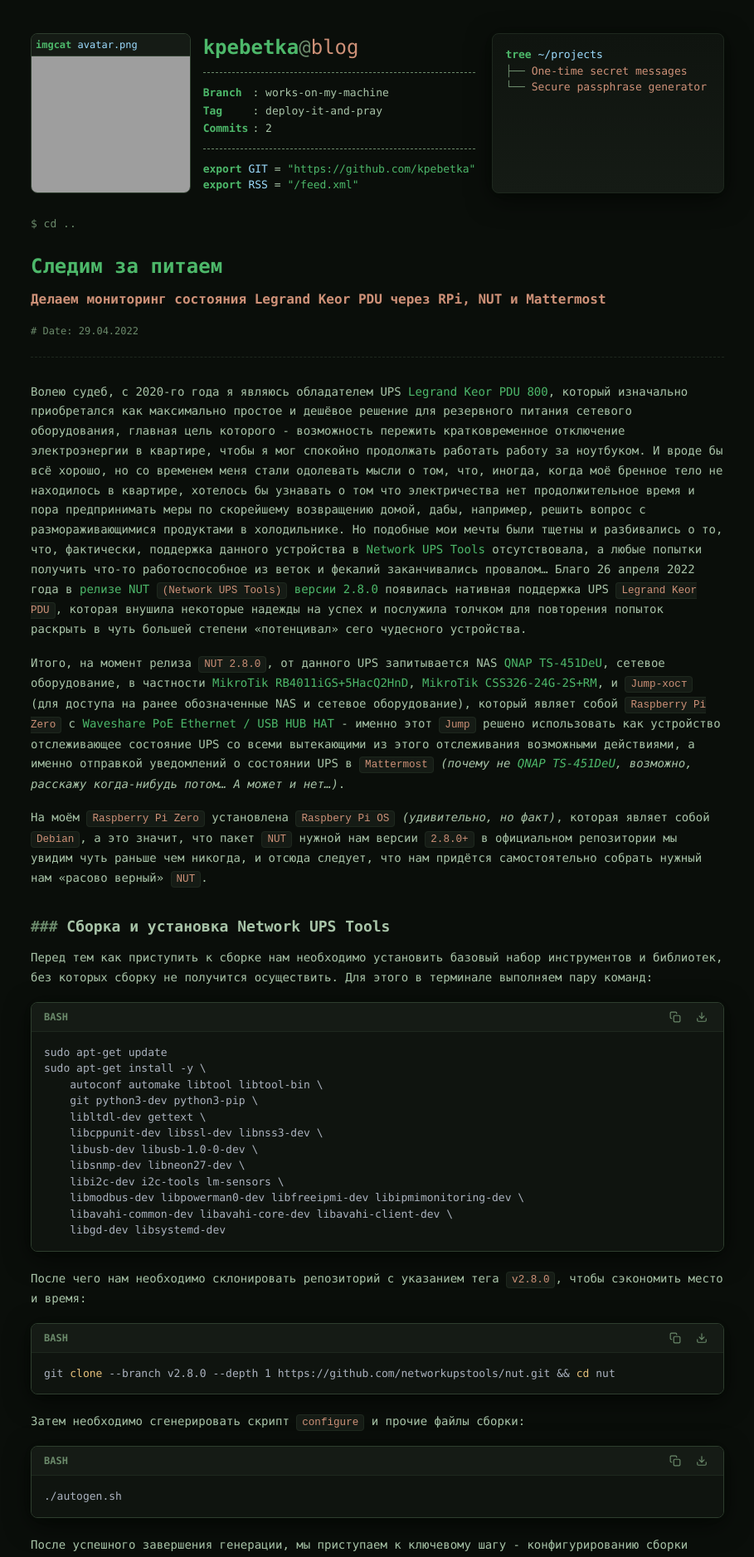
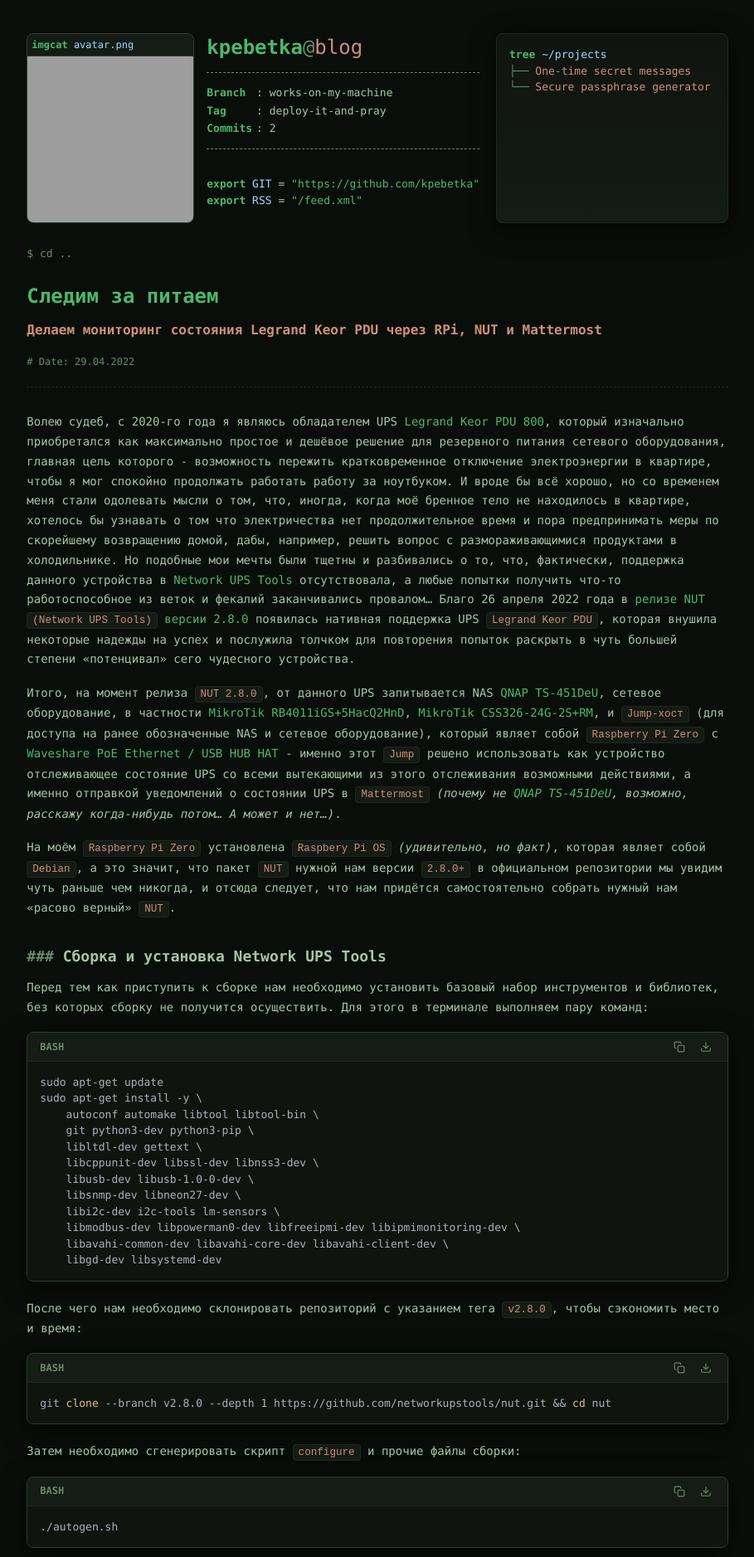
Before and after one commit to KPEBETKA/kpebetka.github.io, a Jekyll site: the page built from _posts/2022-04-29-post.md, in a window 1280 px wide. Shown: the top 1877 px of the page at 83% size, without its empty margins (185-1094 px from the left). Built offline with Jekyll 4.4.1, drawn with Linux system fonts in a browser that asks for light colours; nearby versions of some CDN libraries; grey boxes are pictures that could not be loaded.

Commit message:
Update style.css

```diff
--- a/assets/css/style.css
+++ b/assets/css/style.css
@@ -422,17 +422,15 @@
     }
 
     .neofetch-container .avatar-container {
-        height: 100%;
-        width: max-content;
         display: flex;
         flex-direction: column;
+        width: max-content;
     }
 
     .neofetch-container .avatar-container img {
         flex: 1;
         width: auto;
-        height: 0;
-        min-height: 100%;
+        min-height: 0;
         aspect-ratio: auto;
         object-fit: contain;
     }
```
